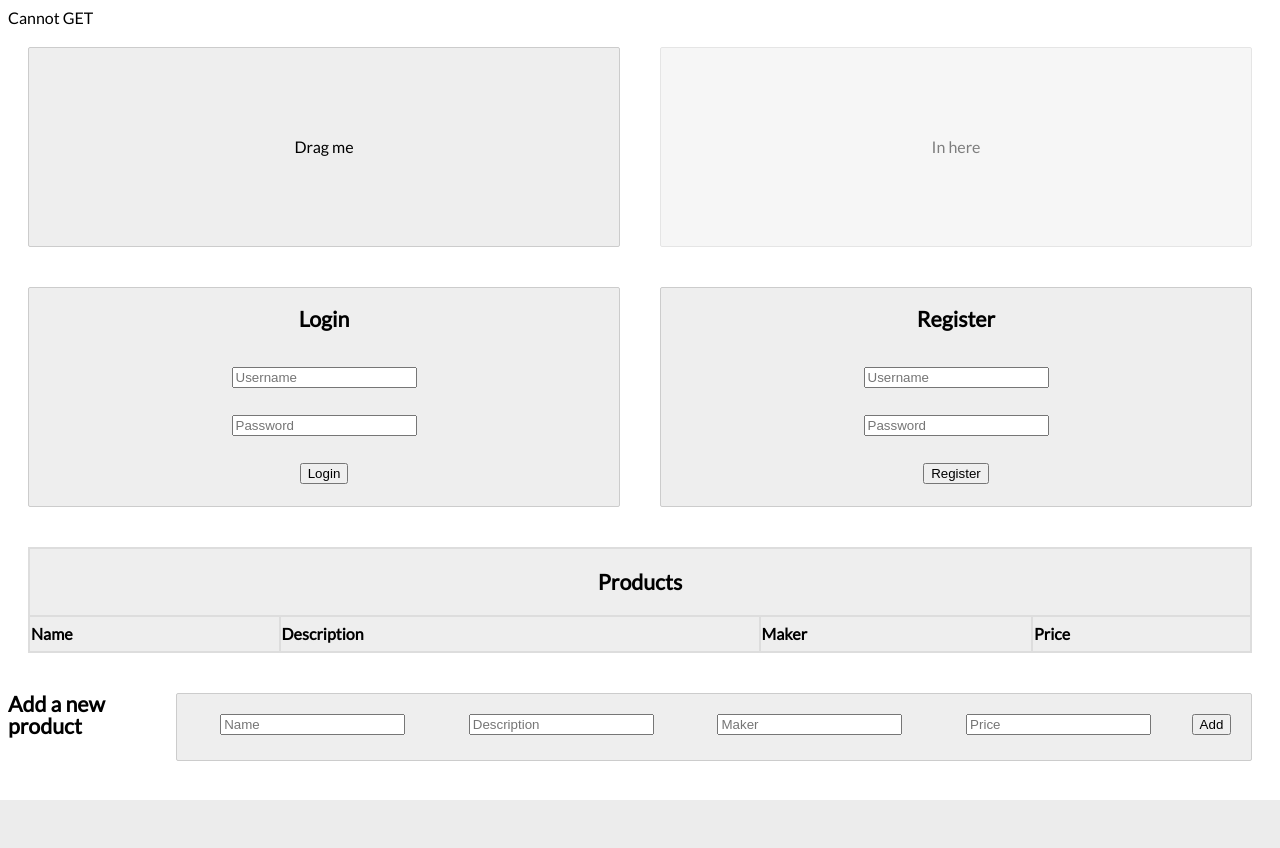
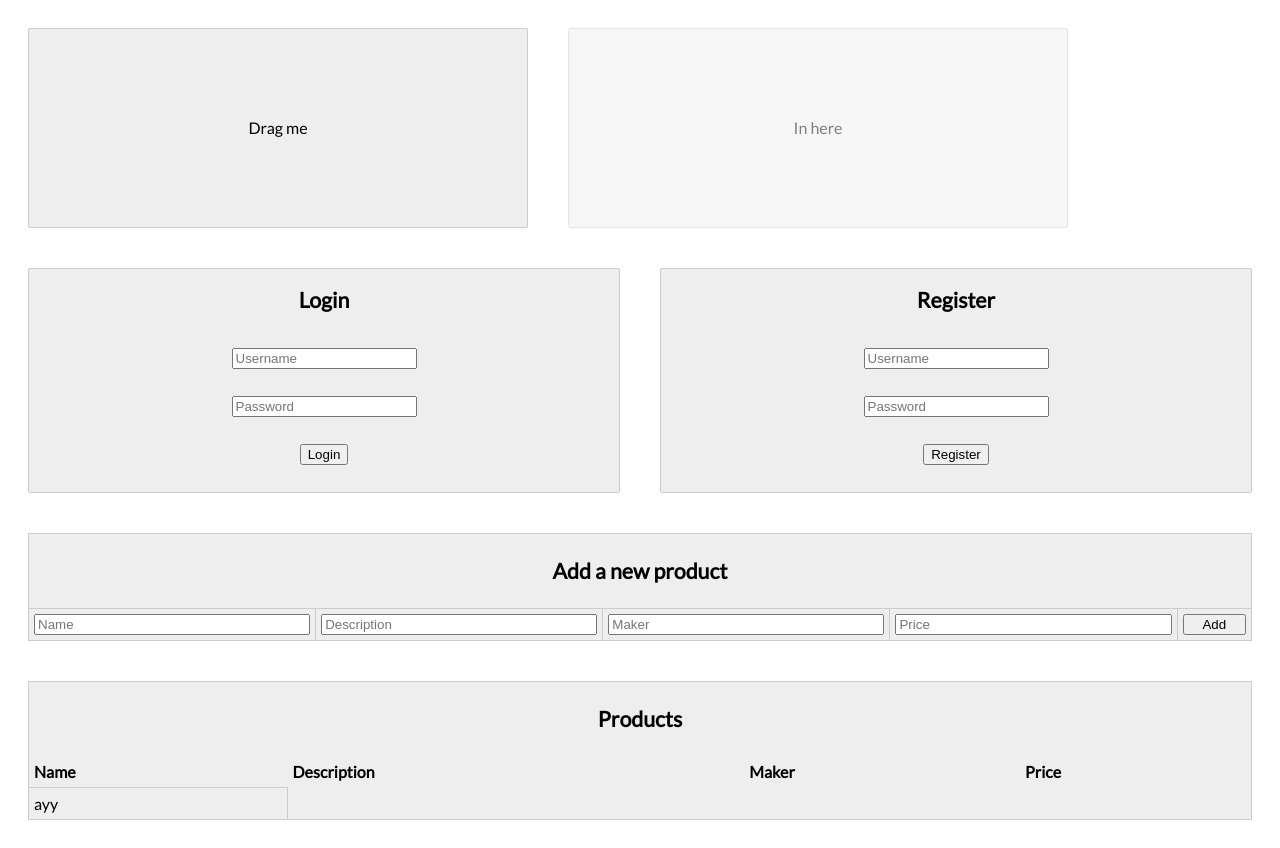
Before and after one commit to Mathias9807/developers-developers-developers, a PHP site: page / in a window 1280 px wide. Before the commit the page ends 800 px from the top, so only its background shows below. Run offline with PHP 8.4, Linux system fonts and the light colour scheme; lists and menus that the app fills with data are empty.

Commit message:
Added 'add product' ajax form

```diff
--- a/index.php
+++ b/index.php
@@ -105,10 +105,12 @@
 		}else {
 			echo file_get_contents('login.html');
 		}
+
+		echo file_get_contents('newProduct.html');
 	?>
 
 	<div id="list" class="flex-container">
-		<table id="productTable">
+		<table class="panel">
 			<tr>
 				<th colspan="4" class="label">Products</th>
 			</tr>
@@ -118,20 +120,9 @@
 				<th>Maker</th>
 				<th>Price</th>
 			</tr>
-		</table>
-	</div>
-
-	<div class="flex-container">
-		<table class="panel">
-			<tr colspan="5"><h3>Add a new product</h3></tr>
-
-			<tr>
-				<td><input type="text" placeholder="Name" required></td>
-				<td><input type="text" placeholder="Description" required></td>
-				<td><input type="text" placeholder="Maker" required></td>
-				<td><input type="text" placeholder="Price" required></td>
-				<td><input type="submit" value="Add"></td>
-			</tr>
+			<tbody id="productTable">
+				<tr class="entry"><td>ayy</td></tr>
+			</tbody>
 		</table>
 	</div>
 
--- /dev/null
+++ b/newProduct.html
@@ -0,0 +1,15 @@
+<div class="flex-container">
+	<table class="panel">
+		<tr>
+			<th colspan="5" class="label">Add a new product</th>
+		</tr>
+
+		<tr id="productForm">
+			<td><input type="text" placeholder="Name" required></td>
+			<td><input type="text" placeholder="Description" required></td>
+			<td><input type="text" placeholder="Maker" required></td>
+			<td><input type="text" placeholder="Price" required></td>
+			<td><input type="submit" value="Add" onclick="addProduct()"></td>
+		</tr>
+	</table>
+</div>
--- a/sass/screen.scss
+++ b/sass/screen.scss
@@ -5,27 +5,25 @@ html {box-sizing: border-box; font-size: 1em; font-family: Lato; font-weight: 40
 *, *:before, *:after {box-sizing: inherit;}
 
 .flex-container {display: flex;
-	.box {height: 200px; line-height:178px; vertical-align: middle; text-align: center; background-color: #eee ; width: 100%; margin: 20px; padding: 10px; border: 1px solid #ccc; border-radius: 2px;}
-	.panel {height: auto; line-height:3em; vertical-align: middle; text-align: center; background-color: #eee ; width: 100%; margin: 20px; padding: 10px; padding-top: 0; border: 1px solid #ccc; border-radius: 2px;}
+	.box {height: 200px; line-height:178px; vertical-align: middle; text-align: center; background-color: #eee ; width: 500px; margin: 20px; padding: 10px; border: 1px solid #ccc; border-radius: 2px;}
+	.panel {height: auto; line-height:3em; vertical-align: middle; text-align: center; background-color: #eee; width: calc(100% - 40px); margin: 20px; padding: 15px; padding-top: 0; border: 1px solid #ccc; border-radius: 2px;}
 }
 
 #target {opacity: 0.5;}
 
-h3 {font-size: 16pt; line-height: 1em; padding: 0; border: 0;}
+h3 {font-size: 16pt; line-height: 1em; padding: 0; border: 0; text-align: center;}
 
 .warning {color: #F00; text-align: center;}
 
 .info {height: auto; line-height: 3em; vertical-align: middle; text-align: center; background-color: #eee; width: auto; margin: 20px; padding: 10px; border: 1px solid #ccc; border-radius: 2px;}
 
-#list {height: auto; line-height: 2em; vertical-align: middle; text-align: center; background-color: #ddd; width: calc(100% - 40px); margin: 20px; padding: 0;
-	#productTable {width: 100%;}
-	tr {width: 100%; height: 2em; background-color: #eee; text-align: left; padding-left: 10px; padding-right: 10px; text-overflow: ellipsis; overflow: hidden; white-space: nowrap;}
+table {
+	input {width: 100%;}
+	line-height: 2em; vertical-align: middle; text-align: center; margin: 20px; padding: 10px; border-collapse: collapse;
 	.label {font-size: 16pt; line-height: 3em; text-align: center;}
-}
-
-.productPanel {
-	width: 100%;
-	input {width: 100%}
+	tr {height: 2em; line-height: 1em; text-align: left; padding-left: 10px; padding-right: 10px; text-overflow: ellipsis; overflow: hidden; white-space: nowrap;}
+	td {border: 1px solid #ccc; border-radius: 1px;}
+	th, td {padding: 5px;}
 }
 
 #errorbox {text-overflow: ellipsis; overflow: hidden;}
--- a/stylesheets/screen.css
+++ b/stylesheets/screen.css
@@ -23,7 +23,7 @@ html {
   vertical-align: middle;
   text-align: center;
   background-color: #eee;
-  width: 100%;
+  width: 500px;
   margin: 20px;
   padding: 10px;
   border: 1px solid #ccc;
@@ -36,9 +36,9 @@ html {
   vertical-align: middle;
   text-align: center;
   background-color: #eee;
-  width: 100%;
+  width: calc(100% - 40px);
   margin: 20px;
-  padding: 10px;
+  padding: 15px;
   padding-top: 0;
   border: 1px solid #ccc;
   border-radius: 2px;
@@ -55,6 +55,7 @@ h3 {
   line-height: 1em;
   padding: 0;
   border: 0;
+  text-align: center;
 }
 
 /* line 16, ../sass/screen.scss */
@@ -78,25 +79,28 @@ h3 {
 }
 
 /* line 20, ../sass/screen.scss */
-#list {
-  height: auto;
+table {
   line-height: 2em;
   vertical-align: middle;
   text-align: center;
-  background-color: #ddd;
-  width: calc(100% - 40px);
   margin: 20px;
-  padding: 0;
+  padding: 10px;
+  border-collapse: collapse;
 }
 /* line 21, ../sass/screen.scss */
-#list #productTable {
+table input {
   width: 100%;
 }
-/* line 22, ../sass/screen.scss */
-#list tr {
-  width: 100%;
+/* line 23, ../sass/screen.scss */
+table .label {
+  font-size: 16pt;
+  line-height: 3em;
+  text-align: center;
+}
+/* line 24, ../sass/screen.scss */
+table tr {
   height: 2em;
-  background-color: #eee;
+  line-height: 1em;
   text-align: left;
   padding-left: 10px;
   padding-right: 10px;
@@ -104,23 +108,17 @@ h3 {
   overflow: hidden;
   white-space: nowrap;
 }
-/* line 23, ../sass/screen.scss */
-#list .label {
-  font-size: 16pt;
-  line-height: 3em;
-  text-align: center;
+/* line 25, ../sass/screen.scss */
+table td {
+  border: 1px solid #ccc;
+  border-radius: 1px;
+}
+/* line 26, ../sass/screen.scss */
+table th, table td {
+  padding: 5px;
 }
 
-/* line 26, ../sass/screen.scss */
-.productPanel {
-  width: 100%;
-}
-/* line 28, ../sass/screen.scss */
-.productPanel input {
-  width: 100%;
-}
-
-/* line 31, ../sass/screen.scss */
+/* line 29, ../sass/screen.scss */
 #errorbox {
   text-overflow: ellipsis;
   overflow: hidden;
```
Also changed, not shown: products.json (added, +42 -0 lines), script.js (+34 -2 lines), 1 other file.
